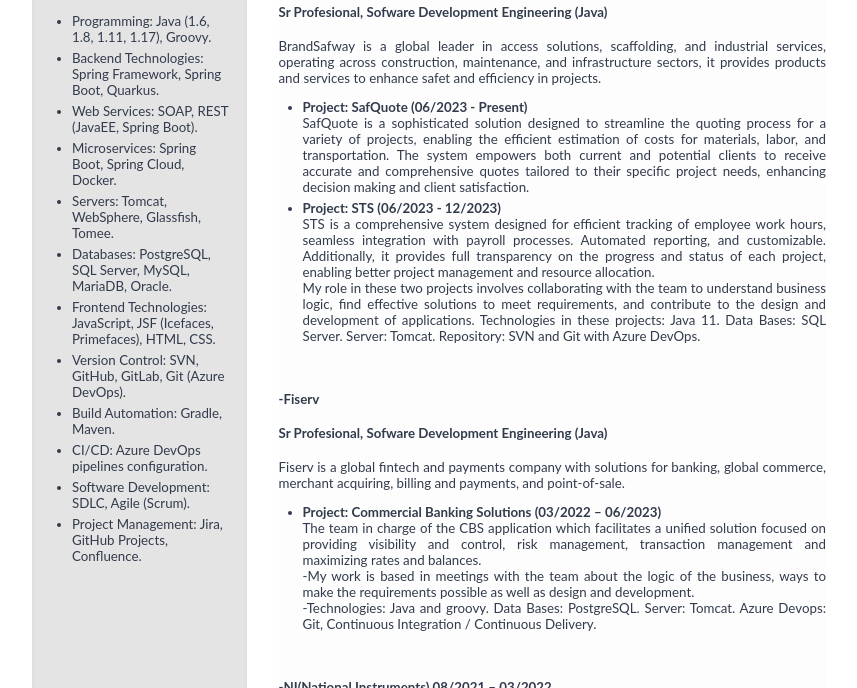
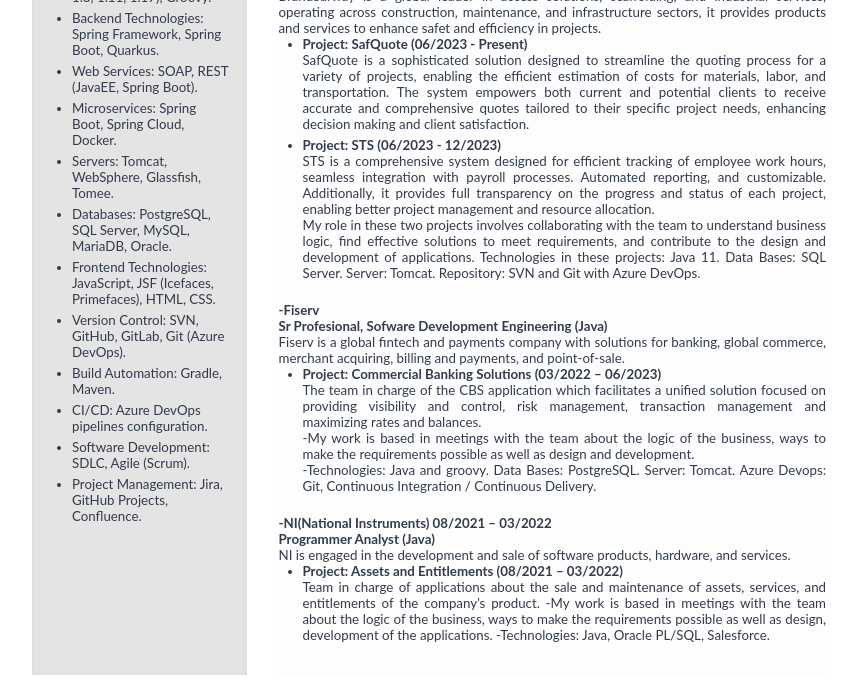
Before and after one commit to oswaldoc07/oswaldoc07.github.io, a plain HTML site: page docs/index.html in a window 1280 px wide. Shown: the part 499-1187 px from the top of the page, without its empty margins (211-1068 px from the left). Drawn offline with Linux system fonts and the light colour scheme.

Commit message:
Update style.css

```diff
--- a/docs/assets/style.css
+++ b/docs/assets/style.css
@@ -147,11 +147,9 @@ li{
 
 }
 
-li p {
-  margin-top: 4px; /* o 0 si querés eliminarlo totalmente */
-  margin-bottom: 0;
+
+h4, p, ul{
+margin-block-start: 0;
+margin-inline-start: 0;
+margin-block-end: 0;
 }
-
-li p {
-  margin: 0;
-}
```
